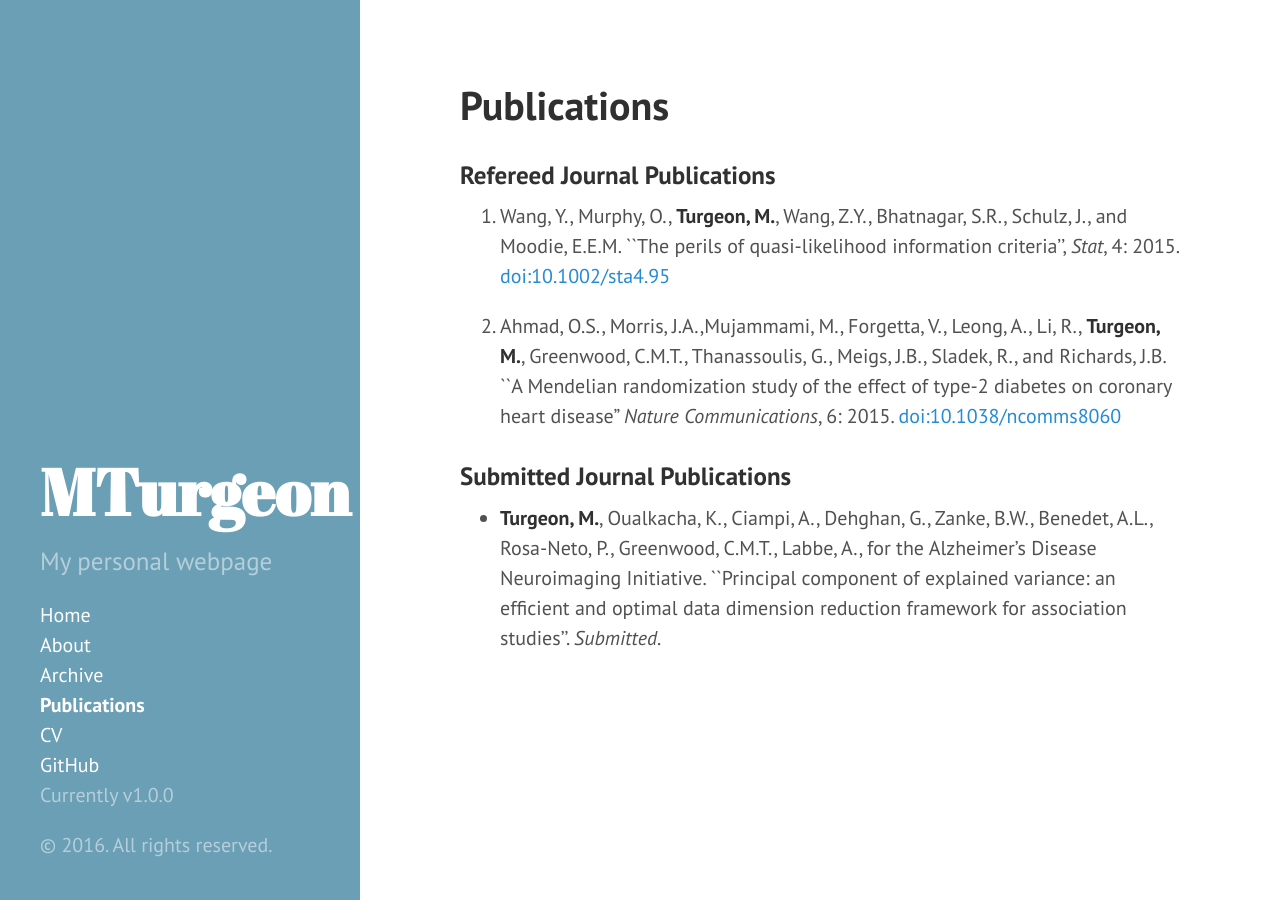
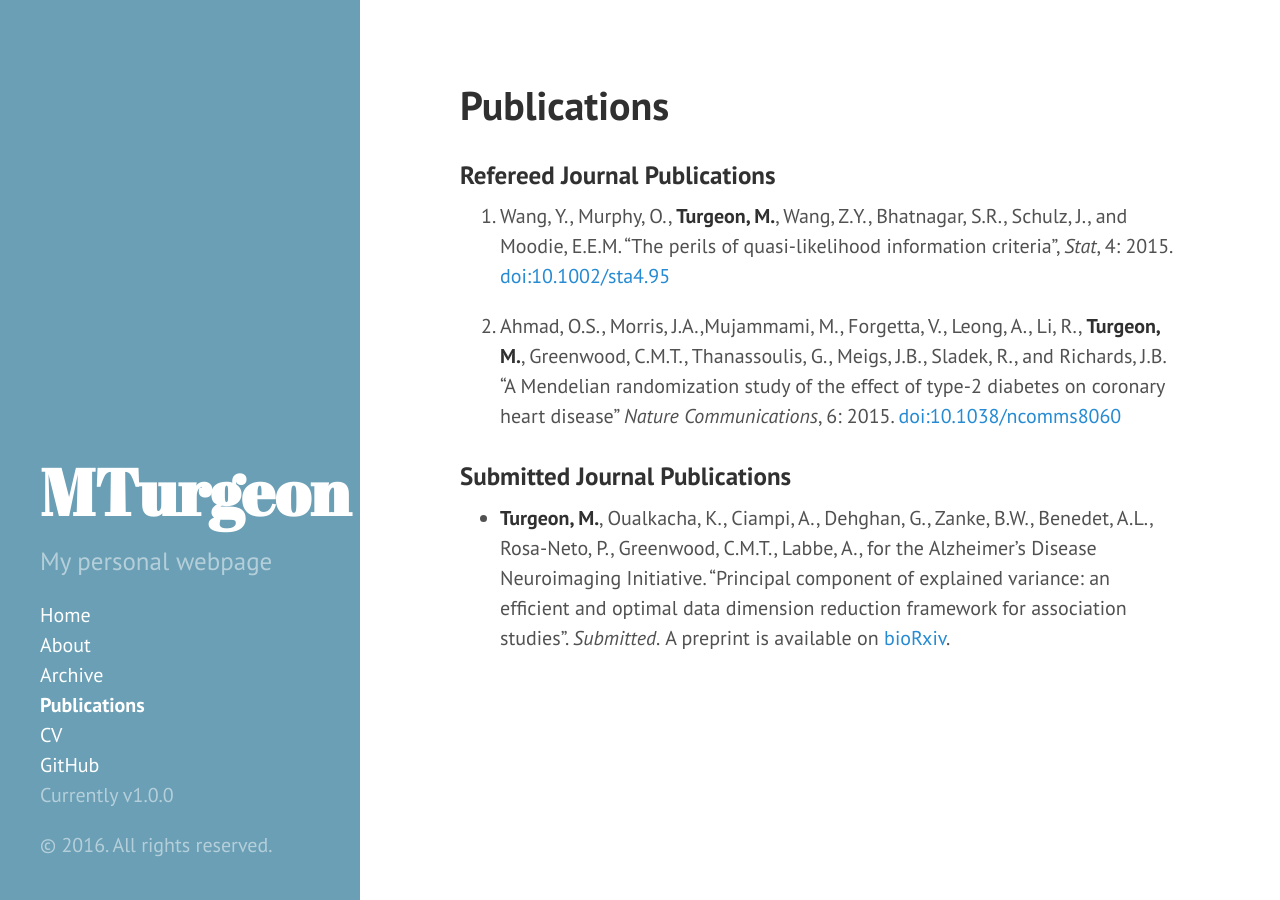
Before and after one commit to turgeonmaxime/old_website, a Jekyll site: the page built from publications.md, in a window 1280 px wide. Built offline with Jekyll 4.4.1, drawn with Linux system fonts in a browser that asks for light colours.

Commit message:
add reference to biorxiv

```diff
--- a/publications.md
+++ b/publications.md
@@ -5,9 +5,9 @@ title: Publications
 
 ### Refereed Journal Publications
 
- 1. Wang, Y., Murphy, O., **Turgeon, M.**, Wang, Z.Y., Bhatnagar, S.R., Schulz, J., and Moodie, E.E.M. ``The perils of quasi-likelihood information criteria'', *Stat*, 4: 2015. [doi:10.1002/sta4.95](http://dx.doi.org/10.1002/sta4.95)
+ 1. Wang, Y., Murphy, O., **Turgeon, M.**, Wang, Z.Y., Bhatnagar, S.R., Schulz, J., and Moodie, E.E.M. "The perils of quasi-likelihood information criteria", *Stat*, 4: 2015. [doi:10.1002/sta4.95](http://dx.doi.org/10.1002/sta4.95)
 
- 2. Ahmad, O.S., Morris, J.A.,Mujammami, M., Forgetta, V., Leong, A., Li, R., **Turgeon, M.**, Greenwood, C.M.T., Thanassoulis, G., Meigs, J.B., Sladek, R., and Richards, J.B.  ``A Mendelian randomization study of the effect of type-2 diabetes on coronary heart disease" *Nature Communications*, 6: 2015. [doi:10.1038/ncomms8060](http://dx.doi.org/10.1038/ncomms8060)
+ 2. Ahmad, O.S., Morris, J.A.,Mujammami, M., Forgetta, V., Leong, A., Li, R., **Turgeon, M.**, Greenwood, C.M.T., Thanassoulis, G., Meigs, J.B., Sladek, R., and Richards, J.B.  "A Mendelian randomization study of the effect of type-2 diabetes on coronary heart disease" *Nature Communications*, 6: 2015. [doi:10.1038/ncomms8060](http://dx.doi.org/10.1038/ncomms8060)
 
 ### Submitted Journal Publications
- - **Turgeon, M.**, Oualkacha, K., Ciampi, A., Dehghan, G., Zanke, B.W., Benedet, A.L., Rosa-Neto, P., Greenwood, C.M.T., Labbe, A., for the Alzheimer's Disease Neuroimaging Initiative. ``Principal component of explained variance: an efficient and optimal data dimension reduction framework for association studies''. *Submitted.*
+ - **Turgeon, M.**, Oualkacha, K., Ciampi, A., Dehghan, G., Zanke, B.W., Benedet, A.L., Rosa-Neto, P., Greenwood, C.M.T., Labbe, A., for the Alzheimer's Disease Neuroimaging Initiative. "Principal component of explained variance: an efficient and optimal data dimension reduction framework for association studies". *Submitted.* A preprint is available on [bioRxiv](http://biorxiv.org/content/early/2016/01/13/036566).
```
